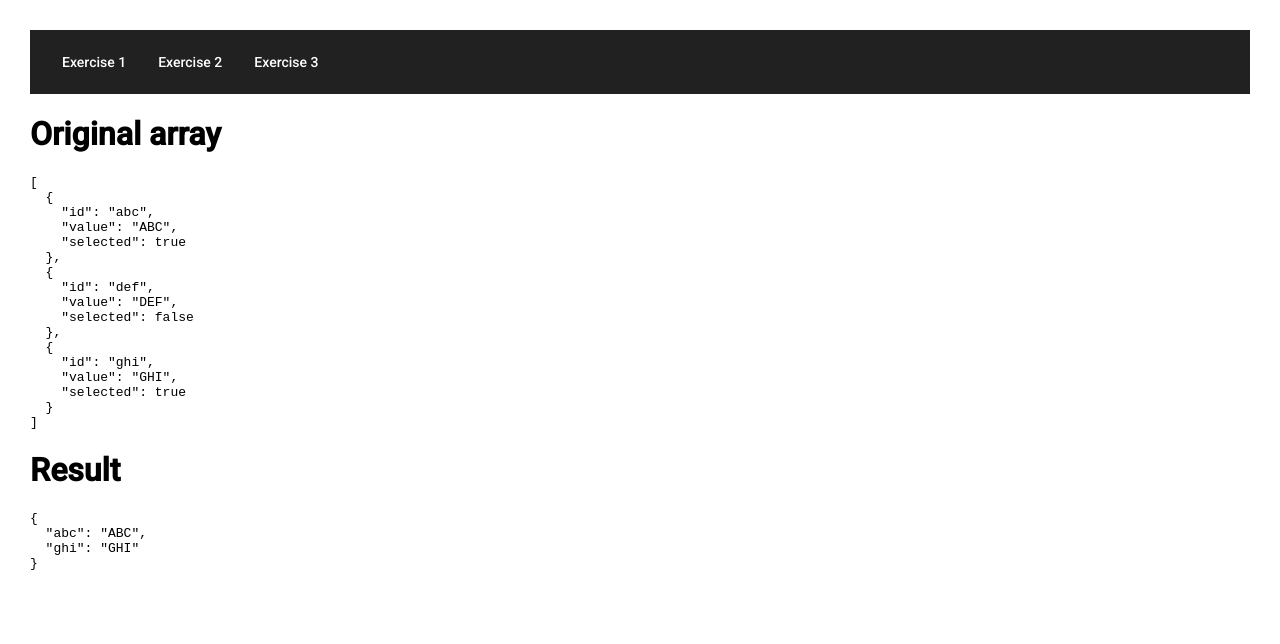
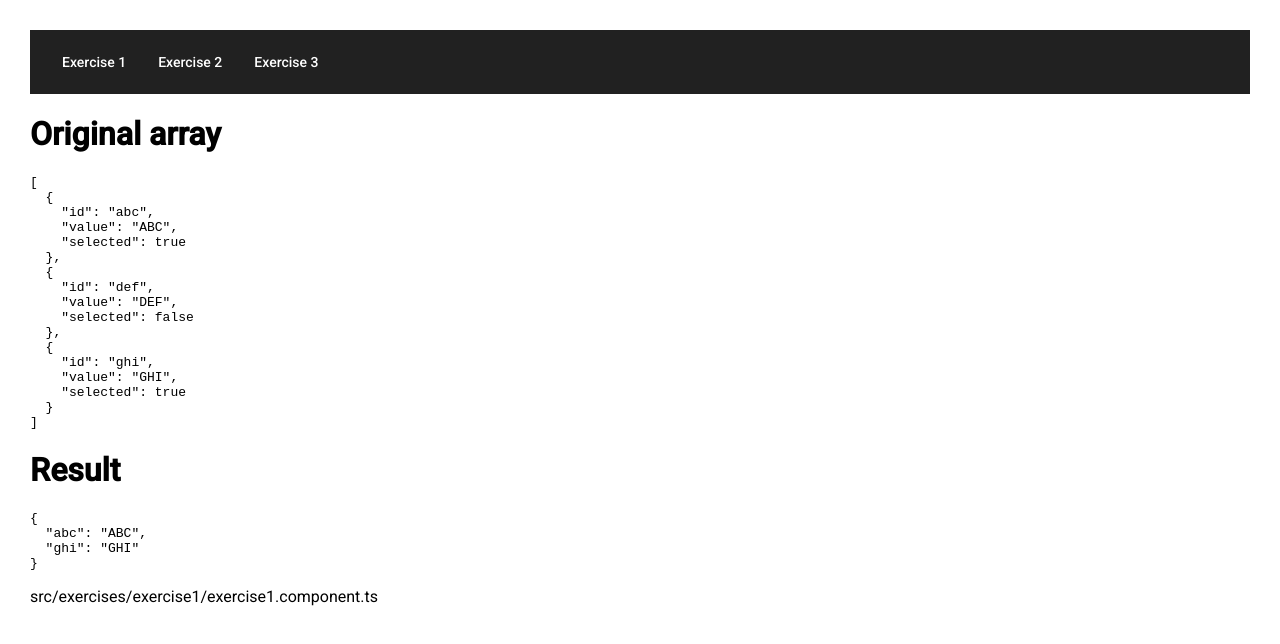
Before and after one commit to mrcisterna/angular-onna, an Angular app: page /exercise1 in a window 1280 px wide. Shown: the top 644 px of the page. Built offline with nearby package versions, Linux system fonts and the light colour scheme.

Commit message:
Conclusions

```diff
--- a/src/exercises/exercise1/exercise1.component.ts
+++ b/src/exercises/exercise1/exercise1.component.ts
@@ -11,7 +11,8 @@ const a: any[] = [
   template: `<h1>Original array</h1>
   <div><pre>{{originalItems | json}}</pre></div>
   <h1>Result</h1>
-  <div><pre>{{selectedItems | json}}</pre></div>`,
+  <div><pre>{{selectedItems | json}}</pre></div>
+  <p>src/exercises/exercise1/exercise1.component.ts</p>`,
 })
 export class Exercise1Component implements OnInit {
 
--- a/src/exercises/exercise2/books.component.ts
+++ b/src/exercises/exercise2/books.component.ts
@@ -20,3 +20,5 @@ export class BooksComponent implements OnInit {
     })
   }
 }
+// I choose this implementation since from my point of view map is the most clean and accurate solution to get a new array
+// from another one. Also map is 4 times faster than the forEach -> push approach.
--- a/src/exercises/exercise3/book.component.ts
+++ b/src/exercises/exercise3/book.component.ts
@@ -18,3 +18,7 @@ export class BookComponent {
     this.service.checkOut(this.book as Book).subscribe();
   }
 }
+// I choose this implementation for 2 main reasons.
+// 1. It meets the Single Responsibility principle: All logic related to get the status of the book is in the Book class
+// 2. book.getStatus() will react to any other call from any other living component within the view bacause it is referenced
+// by the change detection cycle. For example the user can clean the basket and status of the book/s will be updated.
```
